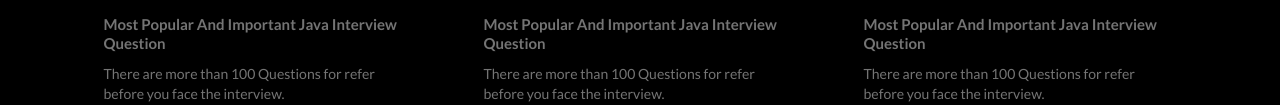
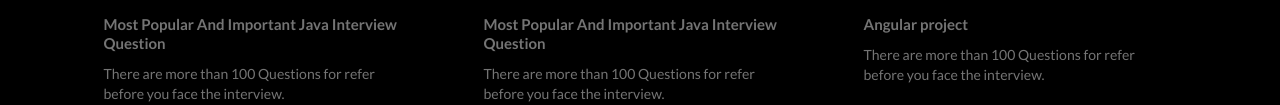
Before and after one commit to DilanajanVm/personalwebsite, a plain HTML site: page index.html in a window 1280 px wide. Shown: the part 3054-3159 px from the top of the page. Drawn offline with nearby package versions, Linux system fonts and the light colour scheme; a web font is replaced by a local one.

Commit message:
Replace Topic Names

```diff
--- a/index.html
+++ b/index.html
@@ -258,7 +258,7 @@
                 <div class="card">
                     <img alt="..." class="card-img-top" width="100%" src="asset/Images/Projrcts/Q&A.jpg">
                     <div class="card-body">
-                        <h4 class="card-title">Most Popular And Important Java Interview Question</h4>
+                        <h4 class="card-title">Angular project</h4>
                         <p class="card-text">There are more than 100 Questions for refer before you face the
                             interview.</p>
                         <a class="btn" href="#">See More</a>
```
